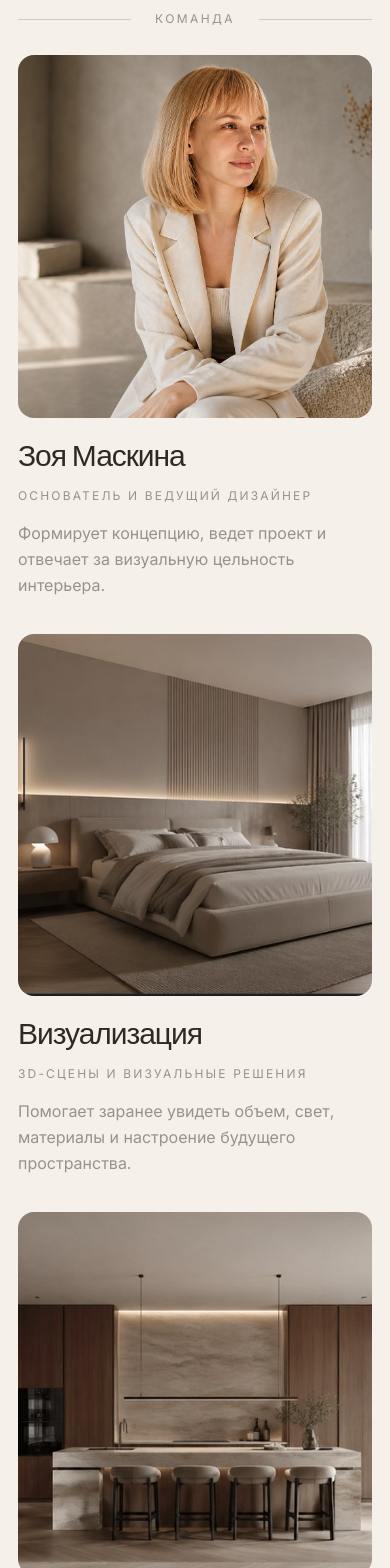
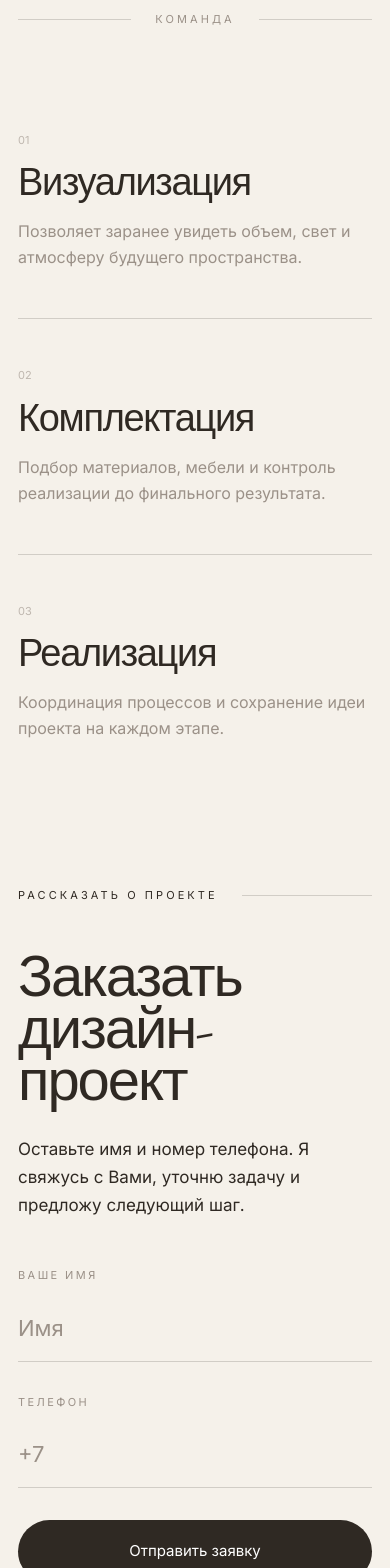
Before and after one commit to pacman-codes/zoya-interior, a Next.js app: page / in a window 390 px wide. Shown: the part 5300-6868 px from the top of the page. Built offline with nearby package versions, Linux system fonts and the light colour scheme.

Commit message:
fix: premium mobile final CTA

```diff
--- a/src/app/page.tsx
+++ b/src/app/page.tsx
@@ -29,7 +29,7 @@ export default async function Home(props: {
   const initialSlide = getInitialSlide(searchParams.slide);
 
   return (
-    <SiteShell locale={locale}>
+    <SiteShell locale={locale} hideFooter>
       <HomePresentationScroll initialSlide={initialSlide}>
         <div data-slide="true" className="presentation-slide">
           <Hero locale={locale} />
--- a/src/components/layout/SiteShell.tsx
+++ b/src/components/layout/SiteShell.tsx
@@ -6,9 +6,10 @@ import { Footer } from "./Footer";
 type Props = {
   locale: Locale;
   children: React.ReactNode;
+  hideFooter?: boolean;
 };
 
-export function SiteShell({ locale, children }: Props) {
+export function SiteShell({ locale, children, hideFooter = false }: Props) {
   return (
     <div className="min-h-screen">
       <Suspense fallback={null}>
@@ -17,7 +18,7 @@ export function SiteShell({ locale, children }: Props) {
 
       <main>{children}</main>
 
-      <Footer locale={locale} />
+      {!hideFooter ? <Footer locale={locale} /> : null}
     </div>
   );
 }
--- a/src/components/sections/ProjectCta.tsx
+++ b/src/components/sections/ProjectCta.tsx
@@ -10,59 +10,72 @@ export function ProjectCta({ locale }: Props) {
 
   return (
     <Section id="project-cta" className="!py-0">
-      <div className="grid w-full gap-10 lg:grid-cols-[0.95fr_1.05fr] lg:items-center">
-        <div>
-          <div className="mb-8 flex items-center gap-6">
-            <p className="shrink-0 text-xs uppercase tracking-[0.2em] text-[var(--tone-dark)]">
+      <div className="mx-auto w-full max-w-[92rem]">
+
+        <div className="mb-12 flex items-center gap-6">
+          <p className="shrink-0 text-[11px] uppercase tracking-[0.28em] text-[var(--tone-dark)]">
             {isRu ? "Рассказать о проекте" : "Tell about the project"}
           </p>
           <div className="h-px flex-1 bg-[var(--line-soft)]" />
         </div>
 
-          <h2 className="max-w-3xl font-display text-5xl leading-tight text-[var(--tone-dark)] sm:text-6xl">
-            {isRu ? "Заказать дизайн-проект" : "Order an interior design project"}
+        <div className="grid gap-12 lg:grid-cols-[0.95fr_1.05fr] lg:items-center">
+          <div>
+            <h2 className="font-display text-[58px] leading-[0.9] tracking-[-0.055em] text-[var(--tone-dark)] lg:max-w-3xl lg:text-6xl">
+              {isRu ? (
+                <>
+                  Заказать<br />
+                  дизайн-проект
+                </>
+              ) : (
+                <>
+                  Order<br />
+                  a design project
+                </>
+              )}
             </h2>
 
-          <p className="mt-6 max-w-xl text-lg leading-relaxed text-[var(--tone-dark)]">
+            <p className="mt-7 max-w-md text-[17px] leading-relaxed text-[var(--tone-dark)]">
               {isRu
-              ? "Для начала работы заполните ваше имя и номер телефона. Я свяжусь с Вами и мы обсудим все детали."
-              : "To get started, leave your name and phone number. I will contact you and we will discuss the details."}
+                ? "Оставьте имя и номер телефона. Я свяжусь с Вами, уточню задачу и предложу следующий шаг."
+                : "Leave your name and phone number. I will contact you, clarify the task and suggest the next step."}
             </p>
           </div>
 
-        <form className="mx-auto w-full max-w-xl space-y-7">
+          <form className="w-full space-y-8 lg:mx-auto lg:max-w-xl">
             <label className="block">
-            <span className="mb-3 block text-xs uppercase tracking-[0.18em] text-[var(--tone-muted)]">
+              <span className="mb-3 block text-[11px] uppercase tracking-[0.22em] text-[var(--tone-muted)]">
                 {isRu ? "Ваше имя" : "Your name"}
               </span>
               <input
                 type="text"
                 name="name"
                 placeholder={isRu ? "Имя" : "Name"}
-              className="w-full border-b border-[var(--line-soft)] bg-transparent py-4 text-xl text-[var(--tone-muted)] outline-none transition placeholder:text-[var(--tone-muted)] focus:border-[var(--tone-dark)] focus:text-[var(--tone-dark)]"
+                className="w-full border-b border-[var(--line-soft)] bg-transparent py-4 text-[22px] text-[var(--tone-dark)] outline-none transition placeholder:text-[var(--tone-muted)] focus:border-[var(--tone-dark)]"
               />
             </label>
 
             <label className="block">
-            <span className="mb-3 block text-xs uppercase tracking-[0.18em] text-[var(--tone-muted)]">
+              <span className="mb-3 block text-[11px] uppercase tracking-[0.22em] text-[var(--tone-muted)]">
                 {isRu ? "Телефон" : "Phone"}
               </span>
               <input
                 type="tel"
                 name="phone"
                 placeholder="+7"
-              className="w-full border-b border-[var(--line-soft)] bg-transparent py-4 text-xl text-[var(--tone-muted)] outline-none transition placeholder:text-[var(--tone-muted)] focus:border-[var(--tone-dark)] focus:text-[var(--tone-dark)]"
+                className="w-full border-b border-[var(--line-soft)] bg-transparent py-4 text-[22px] text-[var(--tone-dark)] outline-none transition placeholder:text-[var(--tone-muted)] focus:border-[var(--tone-dark)]"
               />
             </label>
 
             <button
               type="submit"
-            className="mt-2 inline-flex rounded-full bg-[var(--tone-dark)] px-8 py-4 text-sm text-white transition hover:translate-y-[-2px] hover:opacity-90"
+              className="mt-2 flex w-full justify-center rounded-full bg-[var(--tone-dark)] px-8 py-5 text-[15px] text-white transition hover:translate-y-[-2px] hover:opacity-90 lg:w-auto"
             >
               {isRu ? "Отправить заявку" : "Send request"}
             </button>
           </form>
         </div>
+      </div>
     </Section>
   );
 }
--- a/src/components/sections/Team.tsx
+++ b/src/components/sections/Team.tsx
@@ -8,65 +8,71 @@ type TeamProps = {
 export function Team({ locale }: TeamProps) {
   const isRu = locale === "ru";
 
-  const members = [
+  const items = [
     {
-      name: "Зоя Маскина",
-      role: isRu ? "Основатель и ведущий дизайнер" : "Founder and lead designer",
+      n: "01",
+      title: isRu ? "Визуализация" : "Visualization",
       text: isRu
-        ? "Формирует концепцию, ведет проект и отвечает за визуальную цельность интерьера."
-        : "Creates the concept, leads the project and keeps the interior visually coherent.",
-      img: "/images/zoya.jpg",
+        ? "Позволяет заранее увидеть объем, свет и атмосферу будущего пространства."
+        : "Allows you to preview volume, light and atmosphere of the future space.",
     },
     {
-      name: isRu ? "Визуализация" : "Visualization",
-      role: isRu ? "3D-сцены и визуальные решения" : "3D scenes and visual direction",
+      n: "02",
+      title: isRu ? "Комплектация" : "Procurement",
       text: isRu
-        ? "Помогает заранее увидеть объем, свет, материалы и настроение будущего пространства."
-        : "Helps preview volume, light, materials and the mood of the future space.",
-      img: "/images/projects/restaurant/cover.jpg",
+        ? "Подбор материалов, мебели и контроль реализации до финального результата."
+        : "Selection of materials, furniture and control until final result.",
     },
     {
-      name: isRu ? "Комплектация" : "Procurement",
-      role: isRu ? "Материалы, мебель и детали" : "Materials, furniture and details",
+      n: "03",
+      title: isRu ? "Реализация" : "Execution",
       text: isRu
-        ? "Собирает проект в реальность: подборы, поставщики, сроки и аккуратная координация."
-        : "Turns the project into reality: selections, suppliers, timelines and coordination.",
-      img: "/images/projects/family-house/cover.jpg",
+        ? "Координация процессов и сохранение идеи проекта на каждом этапе."
+        : "Process coordination and preservation of design intent.",
     },
   ];
 
   return (
     <Section id="team" className="!py-0">
       <div className="mx-auto w-full max-w-[92rem]">
-        <div className="mb-7 flex items-center gap-6">
+
+        {/* Header */}
+        <div className="mb-14 flex items-center gap-6">
           <div className="h-px flex-1 bg-[var(--line-soft)]" />
-          <p className="shrink-0 text-center text-xs uppercase tracking-[0.2em] text-[var(--tone-muted)]">
+          <p className="shrink-0 text-[11px] uppercase tracking-[0.28em] text-[var(--tone-muted)]">
             {isRu ? "Команда" : "Team"}
           </p>
           <div className="h-px flex-1 bg-[var(--line-soft)]" />
         </div>
 
-        <div className="grid gap-9 lg:grid-cols-3">
-          {members.map((member) => (
-            <article key={member.name} className="reveal-block">
-              <div className="team-image aspect-[4/4.1] overflow-hidden rounded-[1rem]">
-                <img src={member.img} alt={member.name} className="h-full w-full object-cover" />
+        {/* Items */}
+        <div className="flex flex-col">
+
+          {items.map((item, index) => (
+            <article
+              key={item.n}
+              className="py-12 border-b border-[var(--line-soft)] last:border-0"
+            >
+              <div className="flex flex-col gap-4">
+
+                <p className="text-[11px] text-[var(--tone-muted)] opacity-60">
+                  {item.n}
+                </p>
+
+                <h3 className="font-display text-[38px] leading-[1] tracking-[-0.02em] text-[var(--tone-dark)] lg:text-2xl">
+                  {item.title}
+                </h3>
+
+                <p className="max-w-md text-[16px] leading-relaxed text-[var(--tone-muted)] lg:text-sm">
+                  {item.text}
+                </p>
+
               </div>
-
-              <h3 className="mt-5 font-display text-3xl leading-tight text-[var(--tone-dark)]">
-                {member.name}
-              </h3>
-
-              <p className="mt-3 text-xs uppercase tracking-[0.18em] text-[var(--tone-muted)]">
-                {member.role}
-              </p>
-
-              <p className="mt-4 max-w-md text-base leading-relaxed text-[var(--tone-muted)]">
-                {member.text}
-              </p>
             </article>
           ))}
+
         </div>
+
       </div>
     </Section>
   );
```
Lines whose indentation alone changed are shown as unchanged.
